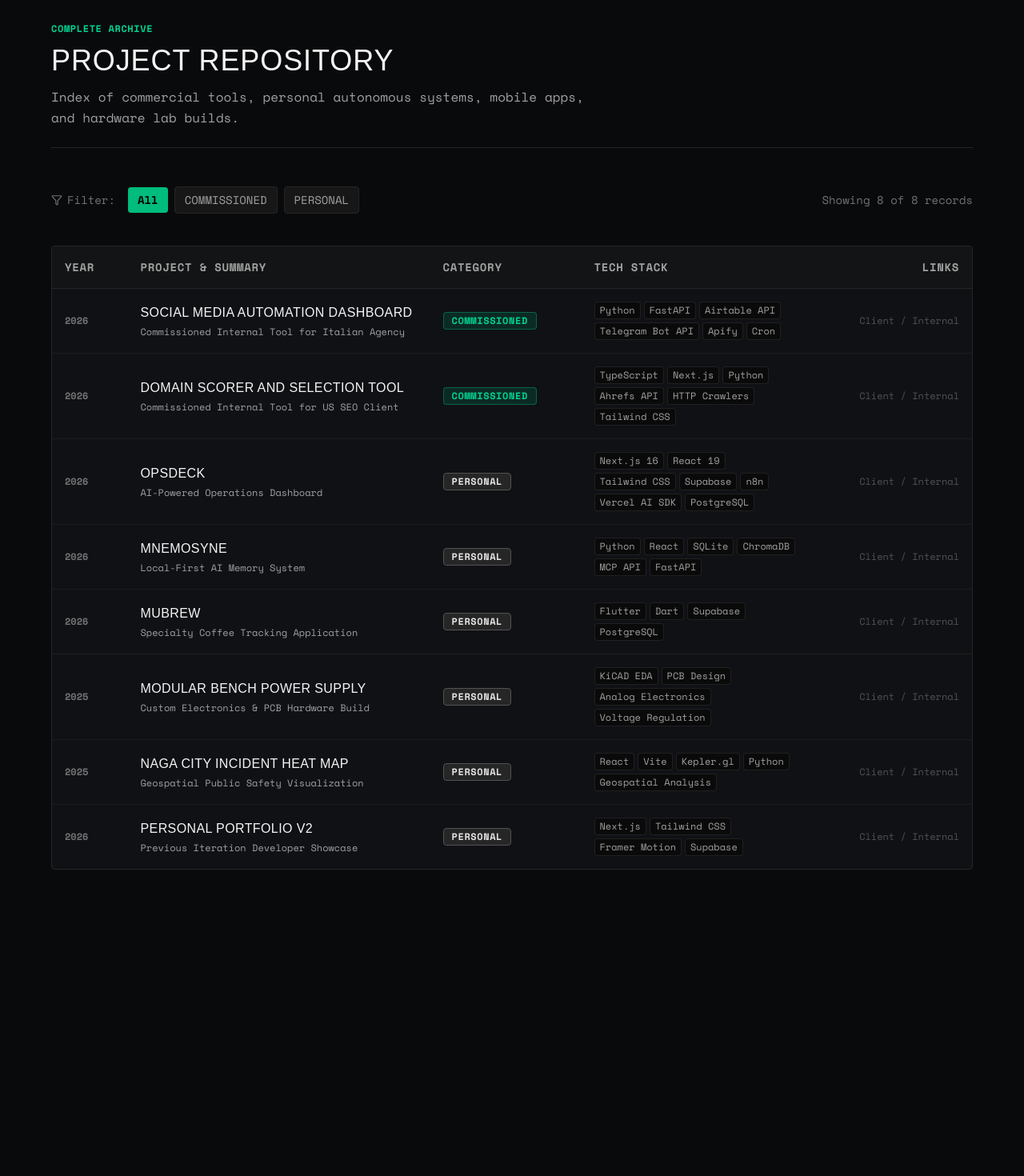
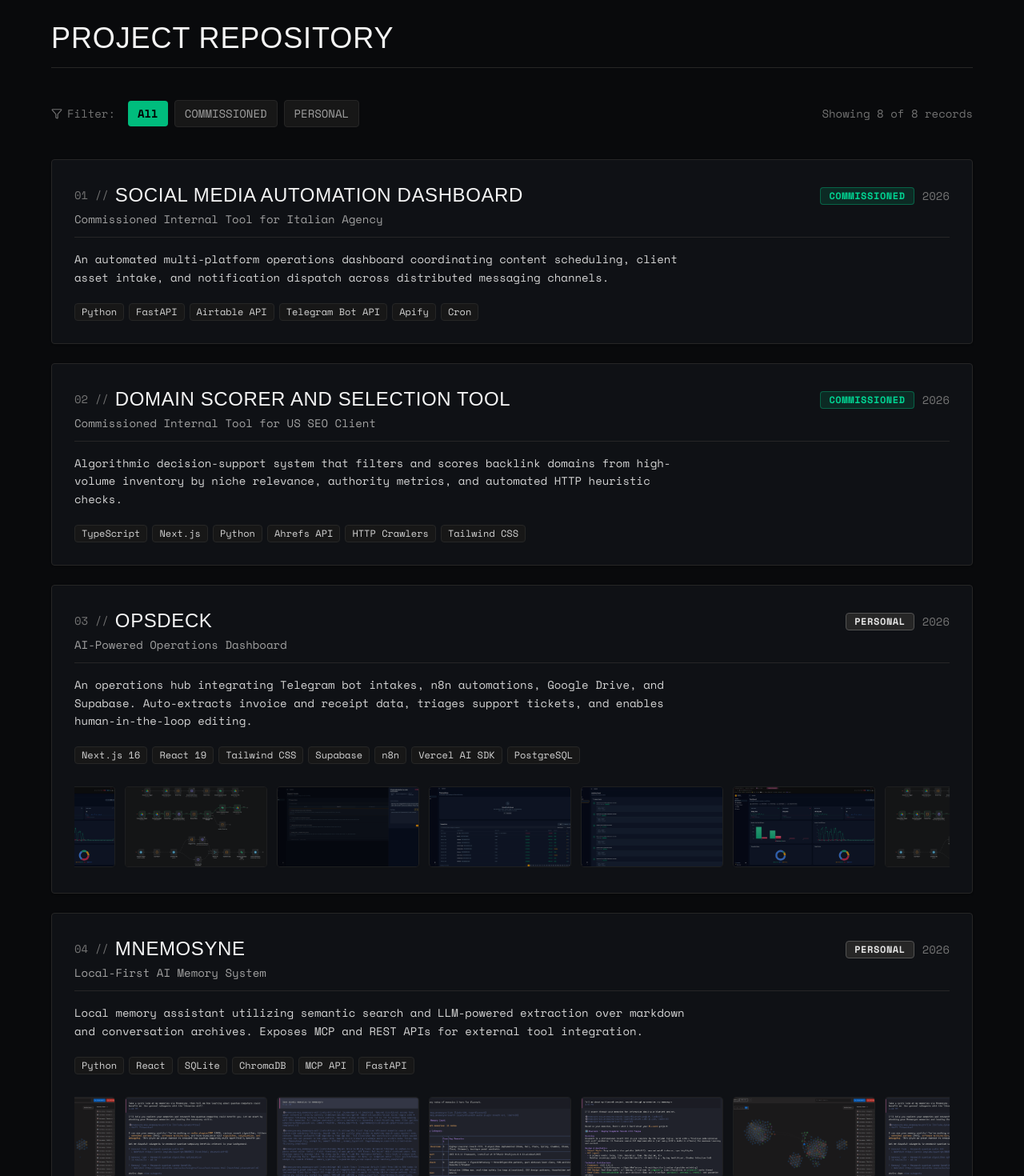
Before and after one commit to joseraphael2003/Personal-Site, a Next.js app: page /projects in a window 1280 px wide. Shown: the part 100-1570 px from the top of the page at 80% size. Before the commit the page ends 1291 px from the top, so only its background shows below. Built offline with nearby package versions, Linux system fonts and the light colour scheme; a web font is replaced by a local one.

Commit message:
feat: polish portfolio refinements v4 (modal resize, work node centering, marquee drag fix, hero shimmer, projects overhaul, reddit actor)

```diff
--- a/src/app/projects/page.tsx
+++ b/src/app/projects/page.tsx
@@ -3,12 +3,15 @@
 import { useState, useEffect } from "react";
 import Link from "next/link";
 import { useRouter } from "next/navigation";
-import { archiveProjects, Project } from "@/data/portfolio";
-import { ArrowLeft, Github, ExternalLink, Filter } from "lucide-react";
+import { archiveProjects, Project, GalleryItem } from "@/data/portfolio";
+import { ArrowLeft, Github, ExternalLink, Filter, ArrowUpRight } from "lucide-react";
+import { DraggableMarquee } from "@/components/ui/draggable-marquee";
+import { LightboxModal } from "@/components/ui/lightbox-modal";
 
 export default function ProjectsArchivePage() {
   const router = useRouter();
   const [activeCategory, setActiveCategory] = useState<string>("All");
+  const [lightboxImage, setLightboxImage] = useState<GalleryItem | null>(null);
 
   useEffect(() => {
     const handleKeyDown = (e: KeyboardEvent) => {
@@ -42,21 +45,15 @@ export default function ProjectsArchivePage() {
           </Link>
         </div>
 
-        {/* Page Title & Meta */}
-        <div className="space-y-3 border-b border-neutral-800 pb-6">
-          <div className="text-xs text-emerald-400 font-bold uppercase tracking-wider">
-            COMPLETE ARCHIVE
-          </div>
+        {/* Page Title (Clean, Zero Bloat) */}
+        <div className="border-b border-neutral-800 pb-4">
           <h1 className="font-pixel text-3xl sm:text-4xl text-neutral-100 uppercase tracking-wide">
             PROJECT REPOSITORY
           </h1>
-          <p className="text-sm sm:text-base text-neutral-400 max-w-2xl leading-relaxed">
-            Index of commercial tools, personal autonomous systems, mobile apps, and hardware lab builds.
-          </p>
         </div>
 
         {/* Category Filter Bar */}
-        <div className="flex flex-wrap items-center gap-2 pt-2">
+        <div className="flex flex-wrap items-center gap-2">
           <div className="flex items-center gap-1.5 text-sm text-neutral-500 mr-2">
             <Filter className="h-3.5 w-3.5" />
             <span>Filter:</span>
@@ -79,41 +76,39 @@ export default function ProjectsArchivePage() {
           </span>
         </div>
 
-        {/* Desktop Archive Table View */}
-        <div className="hidden md:block rounded-sm border border-neutral-800 bg-[#0f1115] overflow-hidden">
-          <div className="grid grid-cols-12 gap-4 border-b border-neutral-800 bg-neutral-900/60 p-4 text-sm font-bold text-neutral-400 uppercase tracking-wider">
-            <div className="col-span-1">Year</div>
-            <div className="col-span-4">Project &amp; Summary</div>
-            <div className="col-span-2">Category</div>
-            <div className="col-span-3">Tech Stack</div>
-            <div className="col-span-2 text-right">Links</div>
+        {/* Project Cards (Overview Flagship Style) */}
+        <div className="space-y-6">
+          {filteredProjects.map((project: Project, idx: number) => {
+            const galleryList: GalleryItem[] | null =
+              project.galleryImages && project.galleryImages.length > 0
+                ? project.galleryImages
+                : project.primaryImage
+                ? [{ src: project.primaryImage, caption: project.title }]
+                : null;
+            const hasImages = !!galleryList && galleryList.length > 0;
+
+            return (
+              <div
+                key={project.id}
+                className="rounded-sm border border-neutral-800 bg-[#0f1115] p-5 sm:p-7 space-y-4 hover:border-neutral-700 transition-colors font-mono shadow-sm"
+              >
+                {/* Project Header Row */}
+                <div className="flex flex-col sm:flex-row sm:items-baseline justify-between gap-2 border-b border-neutral-800 pb-3">
+                  <div>
+                    <div className="flex items-center gap-2">
+                      <span className="text-sm text-neutral-500">
+                        {String(idx + 1).padStart(2, "0")} {"//"}
+                      </span>
+                      <h2 className="font-pixel text-xl sm:text-2xl text-neutral-100 uppercase tracking-wide">
+                        {project.title}
+                      </h2>
+                    </div>
+                    <p className="text-sm text-neutral-400 mt-1">{project.tagline}</p>
                   </div>
 
-          <div className="divide-y divide-neutral-800/60">
-            {filteredProjects.map((project: Project) => (
-              <div
-                key={project.id}
-                className="grid grid-cols-12 gap-4 p-4 text-sm items-center hover:bg-neutral-800/30 transition-colors"
-              >
-                {/* Year */}
-                <div className="col-span-1 text-neutral-500 text-xs font-bold">
-                  {project.year}
-                </div>
-
-                {/* Title & Tagline */}
-                <div className="col-span-4 space-y-1">
-                  <div className="font-pixel text-base text-neutral-100 uppercase tracking-wide">
-                    {project.title}
-                  </div>
-                  <div className="text-xs text-neutral-400 leading-snug">
-                    {project.tagline}
-                  </div>
-                </div>
-
-                {/* Category */}
-                <div className="col-span-2">
+                  <div className="flex items-center gap-2.5">
                     <span
-                    className={`inline-block rounded-sm px-2.5 py-0.5 text-xs font-bold font-mono uppercase tracking-wider ${
+                      className={`inline-block rounded-sm px-2.5 py-0.5 text-xs font-bold uppercase tracking-wider ${
                         project.category === "COMMISSIONED"
                           ? "bg-emerald-500/15 border border-emerald-500/40 text-emerald-400"
                           : "bg-neutral-800 border border-neutral-600 text-neutral-200"
@@ -121,125 +116,82 @@ export default function ProjectsArchivePage() {
                     >
                       {project.category}
                     </span>
+                    <span className="text-sm text-neutral-500">{project.year}</span>
+                  </div>
                 </div>
 
-                {/* Tech Stack */}
-                <div className="col-span-3 flex flex-wrap gap-1">
-                  {project.techStack.map((t) => (
+                {/* Description Body */}
+                <p className="text-sm text-neutral-300 leading-relaxed max-w-3xl">
+                  {project.description}
+                </p>
+
+                {/* Tech Stack Chips */}
+                <div className="flex flex-wrap items-center gap-1.5 pt-1">
+                  {project.techStack.map((tech) => (
                     <span
-                      key={t}
-                      className="rounded-sm bg-neutral-950 px-1.5 py-0.5 text-xs text-neutral-400 border border-neutral-800/80"
+                      key={tech}
+                      className="rounded-sm border border-neutral-800 bg-neutral-900 px-2 py-0.5 text-xs text-neutral-300"
                     >
-                      {t}
+                      {tech}
                     </span>
                   ))}
                 </div>
 
-                {/* Links */}
-                <div className="col-span-2 flex items-center justify-end gap-3 text-sm">
+                {/* Image Marquee Reel */}
+                {hasImages && galleryList && (
+                  <div className="pt-2">
+                    <DraggableMarquee
+                      items={galleryList}
+                      speed={0.35}
+                      onItemClick={(origIdx) => setLightboxImage(galleryList[origIdx])}
+                    />
+                  </div>
+                )}
+
+                {/* Actions Row */}
+                {(project.repoUrl || project.liveUrl) && (
+                  <div className="pt-3 border-t border-neutral-800/60 flex flex-wrap items-center gap-4 text-sm">
                     {project.repoUrl && (
                       <a
                         href={project.repoUrl}
                         target="_blank"
                         rel="noopener noreferrer"
-                      className="text-neutral-400 hover:text-emerald-400 transition-colors inline-flex items-center gap-1"
-                      title="GitHub Repository"
+                        className="text-neutral-400 hover:text-emerald-400 transition-colors inline-flex items-center gap-1.5 group cursor-pointer"
                       >
                         <Github className="h-4 w-4" />
-                      <span className="sr-only">GitHub</span>
+                        <span>Source Repository</span>
+                        <ArrowUpRight className="h-3.5 w-3.5 transition-transform group-hover:translate-x-0.5 group-hover:-translate-y-0.5" />
                       </a>
                     )}
+
                     {project.liveUrl && (
                       <a
                         href={project.liveUrl}
                         target="_blank"
                         rel="noopener noreferrer"
-                      className="text-neutral-400 hover:text-emerald-400 transition-colors inline-flex items-center gap-1"
-                      title="Live System"
+                        className="text-neutral-400 hover:text-emerald-400 transition-colors inline-flex items-center gap-1.5 group cursor-pointer"
                       >
                         <ExternalLink className="h-4 w-4" />
-                      <span className="sr-only">Live Demo</span>
-                    </a>
-                  )}
-                  {!project.repoUrl && !project.liveUrl && (
-                    <span className="text-xs text-neutral-600">Client / Internal</span>
-                  )}
-                </div>
-              </div>
-            ))}
-          </div>
-        </div>
-
-        {/* Mobile Archive Cards View */}
-        <div className="md:hidden space-y-4">
-          {filteredProjects.map((project: Project) => (
-            <div
-              key={project.id}
-              className="rounded-sm border border-neutral-800 bg-[#0f1115] p-5 space-y-3"
-            >
-              <div className="flex items-center justify-between border-b border-neutral-800 pb-2">
-                <span
-                  className={`inline-block rounded-sm px-2.5 py-0.5 text-xs font-bold font-mono uppercase tracking-wider ${
-                    project.category === "COMMISSIONED"
-                      ? "bg-emerald-500/15 border border-emerald-500/40 text-emerald-400"
-                      : "bg-neutral-800 border border-neutral-600 text-neutral-200"
-                  }`}
-                >
-                  {project.category}
-                </span>
-                <span className="text-sm text-neutral-500 font-bold">{project.year}</span>
-              </div>
-
-              <div>
-                <h3 className="font-pixel text-lg text-neutral-100 uppercase tracking-wide">
-                  {project.title}
-                </h3>
-                <p className="text-sm text-neutral-400 mt-0.5">{project.tagline}</p>
-              </div>
-
-              <p className="text-sm text-neutral-300 leading-relaxed">{project.description}</p>
-
-              <div className="flex flex-wrap gap-1 pt-1">
-                {project.techStack.map((t) => (
-                  <span
-                    key={t}
-                    className="rounded-sm bg-neutral-900 px-1.5 py-0.5 text-xs text-neutral-400 border border-neutral-800"
-                  >
-                    {t}
-                  </span>
-                ))}
-              </div>
-
-              {(project.repoUrl || project.liveUrl) && (
-                <div className="pt-2 border-t border-neutral-800 flex gap-4 text-sm">
-                  {project.repoUrl && (
-                    <a
-                      href={project.repoUrl}
-                      target="_blank"
-                      rel="noopener noreferrer"
-                      className="text-emerald-400 hover:text-white transition-colors inline-flex items-center gap-1"
-                    >
-                      <Github className="h-3.5 w-3.5" />
-                      <span>Source</span>
-                    </a>
-                  )}
-                  {project.liveUrl && (
-                    <a
-                      href={project.liveUrl}
-                      target="_blank"
-                      rel="noopener noreferrer"
-                      className="text-emerald-400 hover:text-white transition-colors inline-flex items-center gap-1"
-                    >
-                      <ExternalLink className="h-3.5 w-3.5" />
-                      <span>Live App</span>
+                        <span>Live System</span>
+                        <ArrowUpRight className="h-3.5 w-3.5 transition-transform group-hover:translate-x-0.5 group-hover:-translate-y-0.5" />
                       </a>
                     )}
                   </div>
                 )}
               </div>
-          ))}
+            );
+          })}
         </div>
       </div>
+
+      {/* Lightbox Modal */}
+      {lightboxImage && (
+        <LightboxModal
+          open={!!lightboxImage}
+          onOpenChange={(open) => !open && setLightboxImage(null)}
+          image={lightboxImage}
+        />
+      )}
     </main>
   );
 }
--- a/src/components/ui/draggable-marquee.tsx
+++ b/src/components/ui/draggable-marquee.tsx
@@ -40,6 +40,7 @@ export function DraggableMarquee({
   // Duplicate items to enable continuous wrapping
   const duplicatedItems = useMemo(() => {
     if (!items.length) return [];
+    if (items.length <= 1) return items;
     return Array.from({ length: repeatCount }).flatMap(() => items);
   }, [items, repeatCount]);
 
@@ -68,14 +69,14 @@ export function DraggableMarquee({
     };
 
     const buildWrap = () => {
-      const min = singleSetWidth * -1.02;
+      const min = -singleSetWidth;
       const max = 0;
       wrapValue = gsap.utils.wrap(min, max);
     };
 
     const getProgressInLoop = () => {
       if (!singleSetWidth) return 0;
-      const min = singleSetWidth * -1.02;
+      const min = -singleSetWidth;
       const max = 0;
       const range = max - min;
       if (!range) return 0;
@@ -88,7 +89,7 @@ export function DraggableMarquee({
 
     const setProgressInLoop = (progress: number) => {
       if (!singleSetWidth) return;
-      const min = singleSetWidth * -1.02;
+      const min = -singleSetWidth;
       const max = 0;
       const range = max - min;
       x = min + range * progress;
@@ -113,7 +114,7 @@ export function DraggableMarquee({
         0
       );
 
-      singleSetWidth = widths + gap * Math.max(0, firstSetChildren.length - 1);
+      singleSetWidth = widths + gap * firstSetChildren.length;
       buildWrap();
 
       if (!Number.isFinite(prevProgress)) {
@@ -168,8 +169,13 @@ export function DraggableMarquee({
         this.x = x;
 
         if (dt > 0) {
-          const sampledVelocity = (dx / dt) * 36.67;
-          throwVelocity = gsap.utils.clamp(-60, 60, sampledVelocity * 2.8);
+          const sampledVelocity = (dx / dt) * 16.67;
+          // Apply minimal momentum only on high-speed intentional flicks
+          if (Math.abs(sampledVelocity) > 2) {
+            throwVelocity = gsap.utils.clamp(-25, 25, sampledVelocity * 0.8);
+          } else {
+            throwVelocity = 0;
+          }
         }
         lastDragX = this.x;
         lastDragTime = now;
--- a/src/data/portfolio.ts
+++ b/src/data/portfolio.ts
@@ -137,7 +137,7 @@ export const workExperience: WorkRole[] = [
       "Built full-stack project management system with automated meeting minutes extraction.",
     bullets: [
       "Built a full-stack project management system (Django, React, PostgreSQL) that automates extraction of actionable work items from company-format meeting minutes and QA documents.",
-      "Implemented role-based access control and Slack integration, then deployed the platform to AWS.",
+      "Documented official meeting minutes and action items during live online client conferences to ensure project deliverables remained aligned across teams.",
     ],
   },
   {
@@ -286,6 +286,13 @@ export const archiveProjects: Project[] = [
     year: "2026",
     techStack: ["Python", "React", "SQLite", "ChromaDB", "MCP API", "FastAPI"],
     primaryImage: "/projects/mnemosyne/mnemosyne-1.png",
+    galleryImages: [
+      { src: "/projects/mnemosyne/mnemosyne-1.png", caption: "Mnemosyne Overview" },
+      { src: "/projects/mnemosyne/mnemosyne-2.png", caption: "Semantic Memory Retrieval" },
+      { src: "/projects/mnemosyne/mnemosyne-3.png", caption: "Markdown Knowledge Graph" },
+      { src: "/projects/mnemosyne/mnemosyne-4.png", caption: "LLM Context Extraction" },
+      { src: "/projects/mnemosyne/mnemosyne-5.png", caption: "MCP API Integration" },
+    ],
     repoUrl: null,
     liveUrl: null,
   },
@@ -300,6 +307,13 @@ export const archiveProjects: Project[] = [
     year: "2026",
     techStack: ["Flutter", "Dart", "Supabase", "PostgreSQL"],
     primaryImage: "/projects/mubrew/mubrew-1.jpg",
+    galleryImages: [
+      { src: "/projects/mubrew/mubrew-1.jpg", caption: "MuBrew Mobile Dashboard" },
+      { src: "/projects/mubrew/mubrew-2.jpg", caption: "Brew Ratio Calculator" },
+      { src: "/projects/mubrew/mubrew-3.jpg", caption: "Extraction Timer & Graph" },
+      { src: "/projects/mubrew/mubrew-4.jpg", caption: "Bean Inventory Logging" },
+      { src: "/projects/mubrew/mubrew-5.jpg", caption: "Historical Brew Log" },
+    ],
     repoUrl: null,
   },
   {
@@ -313,6 +327,11 @@ export const archiveProjects: Project[] = [
     year: "2025",
     techStack: ["KiCAD EDA", "PCB Design", "Analog Electronics", "Voltage Regulation"],
     primaryImage: "/projects/power-supply/psu-1.png",
+    galleryImages: [
+      { src: "/projects/power-supply/psu-1.png", caption: "Power Supply Front Panel" },
+      { src: "/projects/power-supply/psu-2.jpg", caption: "Modular PCB Sub-boards" },
+      { src: "/projects/power-supply/psu-3.png", caption: "Bench Testing & Voltage Calibration" },
+    ],
     repoUrl: null,
     liveUrl: null,
   },
@@ -327,19 +346,22 @@ export const archiveProjects: Project[] = [
     year: "2025",
     techStack: ["React", "Vite", "Kepler.gl", "Python", "Geospatial Analysis"],
     primaryImage: "/projects/heatmap/heatmap-1.png",
+    galleryImages: [
+      { src: "/projects/heatmap/heatmap-1.png", caption: "Naga City Incident Heat Map" },
+    ],
     repoUrl: null,
     liveUrl: null,
   },
   {
-    id: "portfolio-v2",
-    title: "Personal Portfolio v2",
-    tagline: "Previous Iteration Developer Showcase",
+    id: "reddit-apify-actor",
+    title: "Reddit Account & Engagement Scraper",
+    tagline: "Custom Apify Actor for Distributed Social Scraping",
     description:
-      "Interactive resume and project showcase built with Next.js, Framer Motion, and Tailwind CSS. Precursor to the current high-density systems remodel.",
-    category: "PERSONAL",
+      "An autonomous web scraping actor developed with TypeScript, Crawlee, and residential proxy rotation. Built to ingest Reddit user profiles, engagement metrics, posts, and nested comment structures at scale while reliably bypassing rate limits.",
+    category: "COMMISSIONED",
     confidential: false,
     year: "2026",
-    techStack: ["Next.js", "Tailwind CSS", "Framer Motion", "Supabase"],
+    techStack: ["TypeScript", "Apify SDK", "Crawlee", "Node.js", "Residential Proxies"],
     primaryImage: null,
     repoUrl: null,
     liveUrl: null,
@@ -390,7 +412,7 @@ export const certifications: CertificationItem[] = [
     issuer: "VITRO Inc. Academy",
     year: "2025",
     badgeUrl: "/certifications/vitro-1.png",
-    honors: "Top 10% Class Honors",
+    honors: "Top 10% of five universities",
     moreUrl:
       "https://www.linkedin.com/posts/jdichoso2003_vitro25-vitroacademy-activity-7379857518933487616-To3N?utm_source=social_share_send&utm_medium=member_desktop_web&rcm=ACoAAFHx_o0Bmeh6Vi1Gg2tr6xBMI1dBbQ7zXC0",
     galleryImages: [
@@ -442,7 +464,7 @@ export const involvement: InvolvementItem[] = [
   {
     id: "symphonic-band",
     organization: "Ateneo de Naga University Symphonic Band",
-    role: "Vice President · Trombone Section Leader · Band Librarian",
+    role: "Vice President · Marching Leader · Trombone Section Leader · Band Librarian",
     period: "2022 - 2025",
     description:
       "Four years of executive and section leadership coordinating operational scheduling, rehearsals, and repertoire cataloging across a 40-member symphonic ensemble.",
```
Also changed, not shown: src/components/sections/hero.tsx (+6 -3 lines), src/components/sections/work.tsx (+4 -4 lines), src/components/ui/email-modal.tsx (+24 -10 lines), src/components/ui/lightbox-modal.tsx (+0 -8 lines), 1 other file (tests, documents, lock files or other folders). Lines whose indentation alone changed are shown as unchanged.
